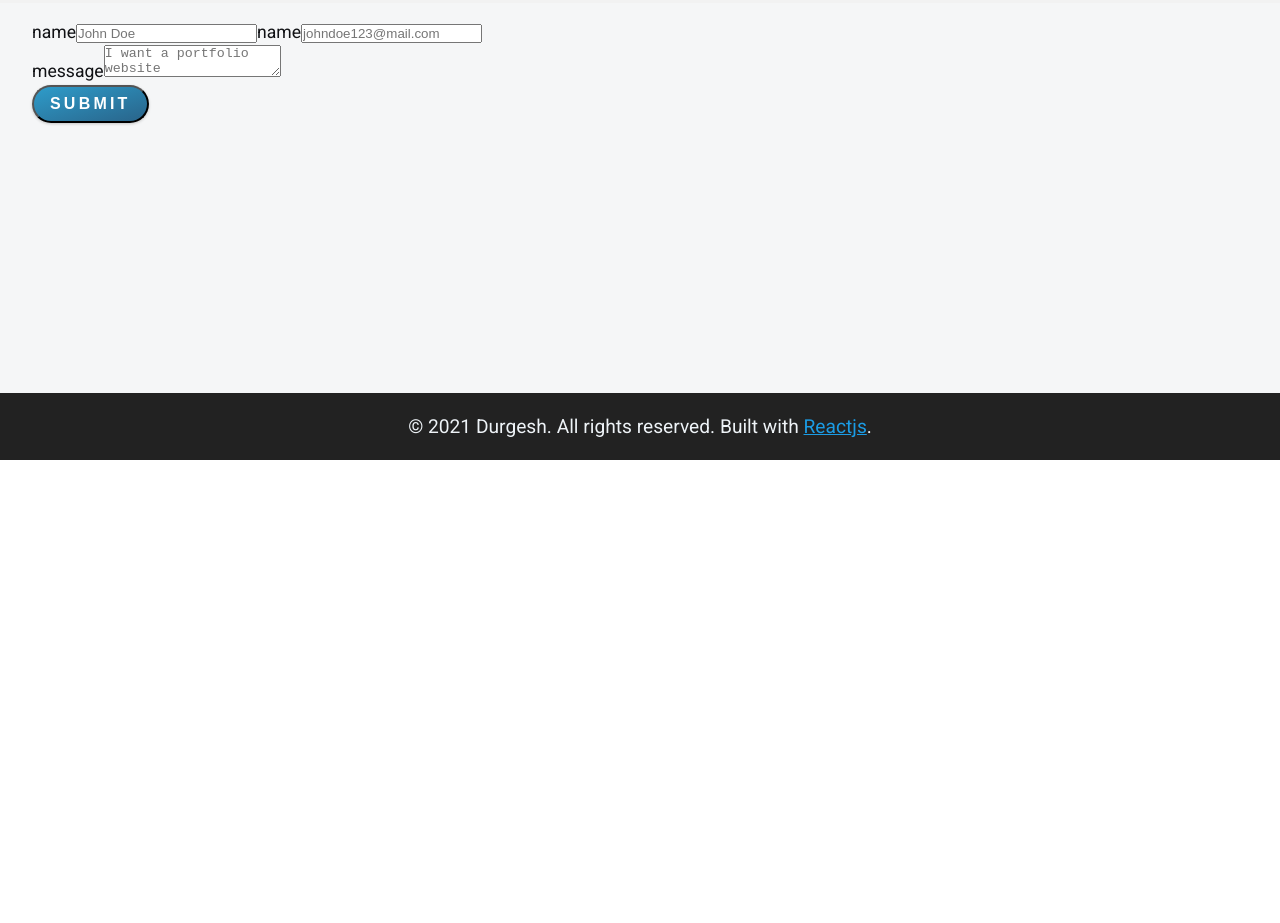
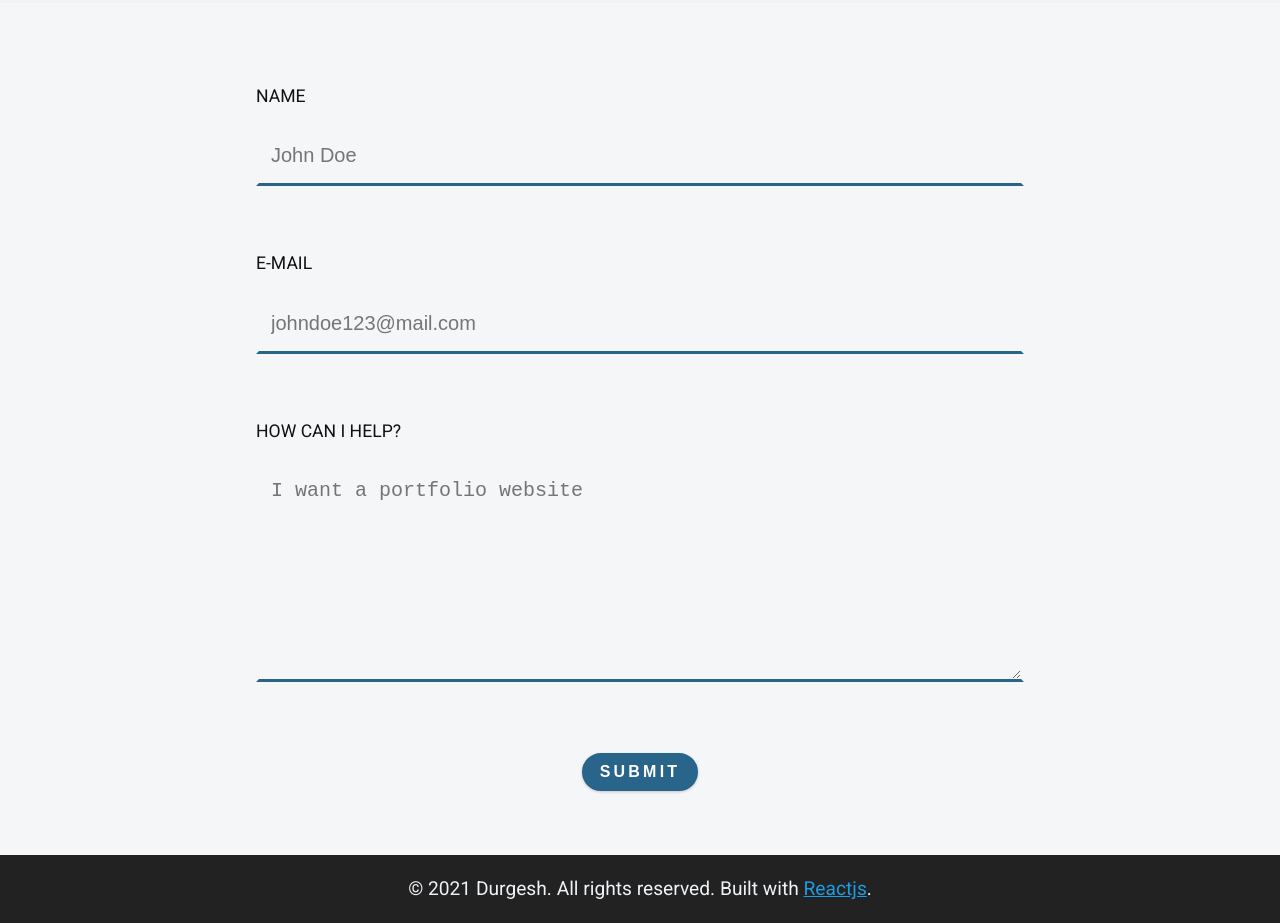
Before and after one commit to qts-engineer/qts-engineer.com, a React (Create React App) app: page /Contact in a window 1280 px wide. Shown: the part 340-1263 px from the top of the page. Before the commit the page ends 800 px from the top, so only its background shows below. Built offline with nearby package versions, Linux system fonts and the light colour scheme.

Commit message:
contact page completed

```diff
--- a/src/index.css
+++ b/src/index.css
@@ -1128,7 +1128,7 @@ main {
 .page-title {
   margin: 0 auto;
   background: var(--clr-body-bcg-3);
-  padding: 4rem 0;
+  padding: 4rem 1rem;
 }
 .page-title p {
   text-transform: none;
@@ -1168,3 +1168,45 @@ ERROR PAGE
   text-transform: none;
   margin-bottom: 3rem;
 }
+
+/*
+======================
+CONTACT PAGE
+======================
+*/
+
+.form-center {
+  max-width: 768px;
+  margin: 0 auto;
+}
+.form-center article {
+  margin: 4rem 0;
+}
+label {
+  text-transform: uppercase;
+}
+.form-control {
+  margin-top: 1rem;
+  padding: 1rem 0.75rem;
+  outline: none;
+  width: 100%;
+  max-width: 768px;
+  background: transparent;
+  border: 3px solid transparent;
+  border-bottom: 3px solid var(--clr-primary);
+  color: var(--clr-font-3);
+  font-size: 1.25rem;
+}
+.form-control:focus {
+  border-radius: 0.35rem;
+  border-color: var(--clr-primary);
+}
+.form .btn-container {
+  margin: 0 auto 3rem;
+}
+.submit-btn {
+  outline: none;
+  border-style: solid;
+  background: var(--clr-primary);
+  border-color: var(--clr-primary);
+}
--- a/src/pages/ContactPage.js
+++ b/src/pages/ContactPage.js
@@ -1,5 +1,4 @@
 import React from 'react';
-import { Link } from 'react-router-dom';
 import { NavForPages } from '../components';
 
 const ContactPage = () => {
@@ -29,38 +28,54 @@ const ContactPage = () => {
 
         {/* form */}
         <div className="section-center">
-          <form className="form">
+          <form
+            className="form"
+            action="https://formspree.io/f/xvoveppv"
+            method="POST"
+          >
             <div className="form-center">
-              {/* name and email */}
+              {/* name  */}
               <article>
                 <label htmlFor="name">name</label>
+                <br />
                 <input
                   type="text"
                   className="form-control"
                   name="Name"
                   placeholder="John Doe"
+                  required
                 />
-                <label htmlFor="email">name</label>
+              </article>
+              {/* email */}
+              <article>
+                <label htmlFor="email">e-mail</label>
+                <br />
                 <input
                   type="email"
                   className="form-control"
                   name="Email"
                   placeholder="johndoe123@mail.com"
+                  required
                 />
               </article>
               {/* text area */}
               <article>
-                <label htmlFor="message">message</label>
+                <label htmlFor="message">how can I help?</label>
+                <br />
                 <textarea
                   name="Message"
                   className="form-control"
                   placeholder="I want a portfolio website"
+                  rows="8"
+                  required
                 ></textarea>
               </article>
             </div>
-            <button className="btn" type="submit">
-              submit
-            </button>
+            <div className="btn-container">
+              <button className="btn submit-btn" type="submit">
+                submit
+              </button>
+            </div>
           </form>
         </div>
       </div>
```
